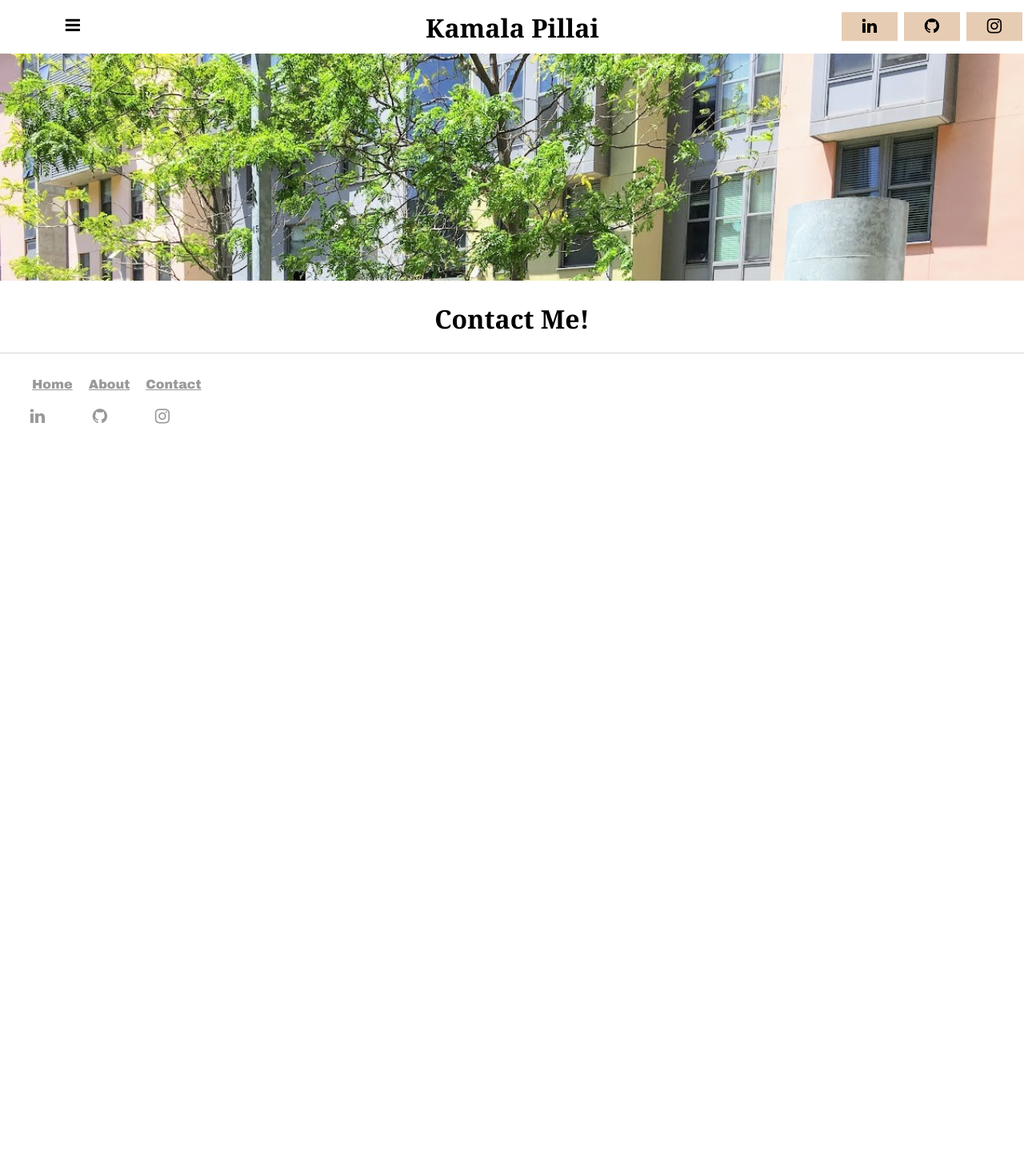
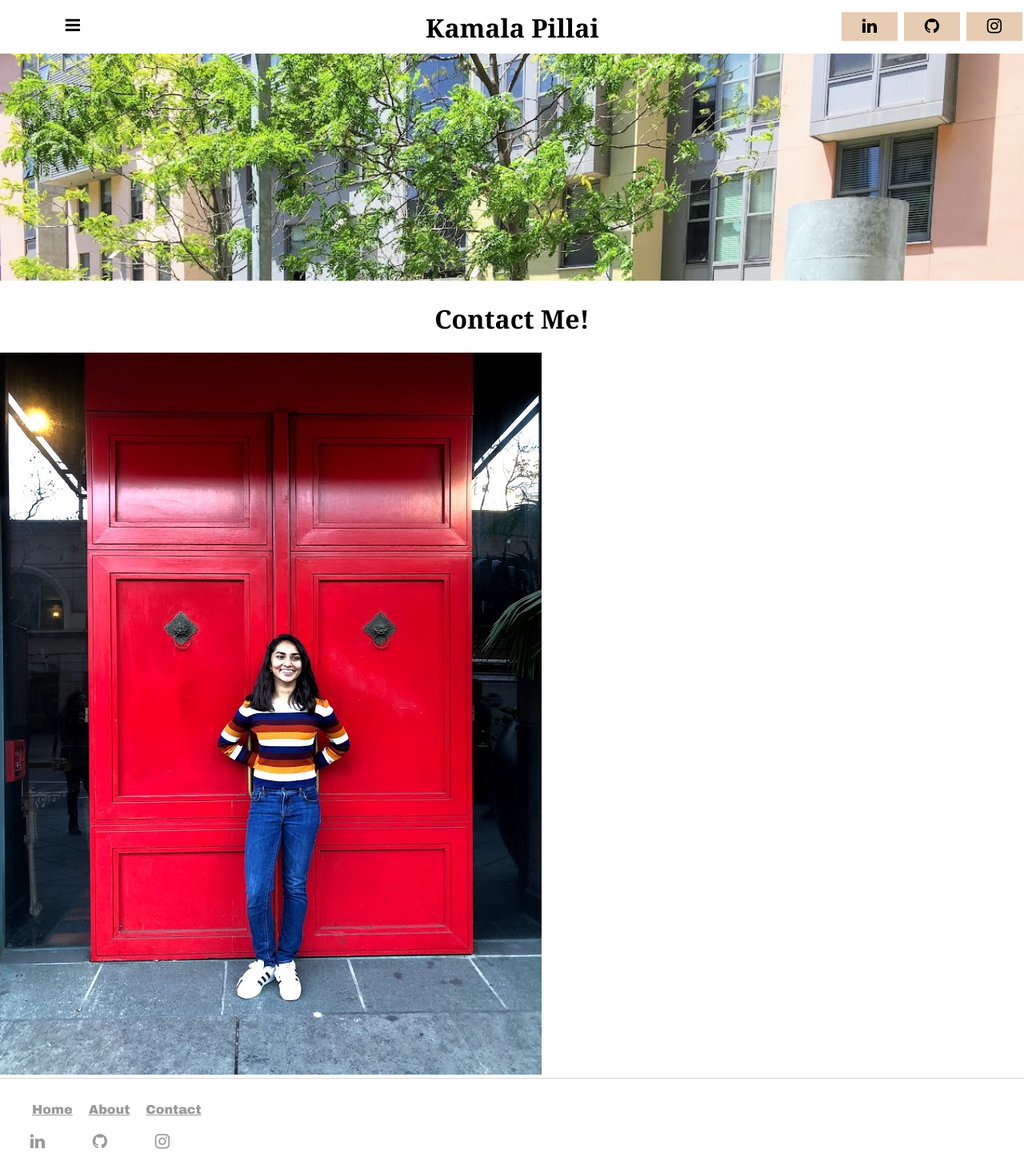
Before and after one commit to kpill/kpill.github.io, a Jekyll site: the page built from contact/index.html, in a window 1280 px wide. Shown: the whole page at 80% size. Built offline with Jekyll 4.4.1, drawn with Linux system fonts in a browser that asks for light colours; before the commit the page ends 900 px from its top, so only the background shows below that.

Commit message:
Update index.html

```diff
--- a/contact/index.html
+++ b/contact/index.html
@@ -2,5 +2,6 @@
 layout: default
 title: Contact
 ---
-<img src="/images/contact_background.JPG" style="width:100vw;height:auto;">
+<img src="/images/contact_background.JPG" style="width:100vw;height:auto;"></img>
 <h1 style="text-align:center">Contact Me!</h1>
+<img src="/images/contact.jpg"></img>
```
